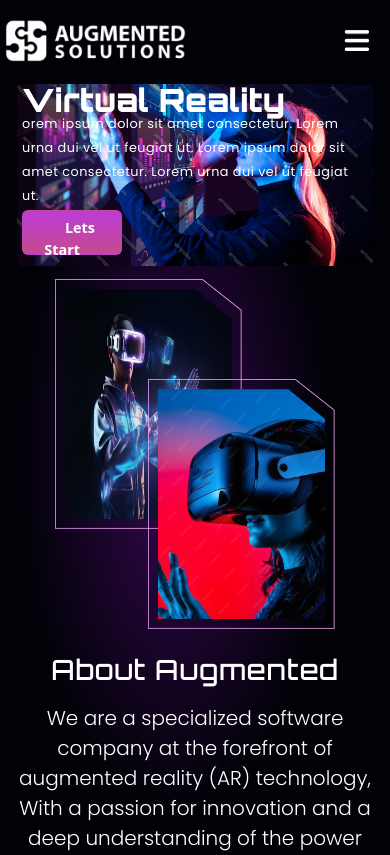
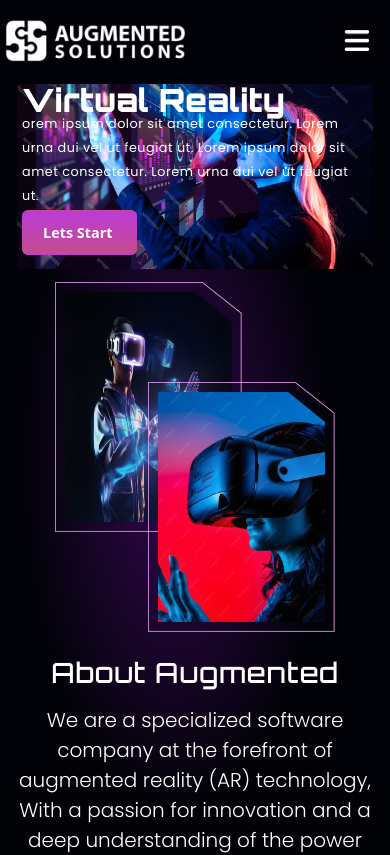
Before and after one commit to augmentedsolutions/augmentedsolWeb, a React (Vite) app: page / in a window 390 px wide. Shown: the top 855 px of the page. Built offline with nearby package versions, Linux system fonts and the light colour scheme.

Commit message:
Web Project

```diff
--- a/src/common/Button/Button.jsx
+++ b/src/common/Button/Button.jsx
@@ -30,7 +30,7 @@ const Button = ({
         to={"/contact"}
         style={{ textDecoration: "none",fontWeight:"bold", color: "white",fontSize:{FontSize} }}
         // Close the menu
-        className='px-3 py-2'
+        className='px-2 py-1'
 
       >
         {name} <img src={icon} />
--- a/src/components/HomeComponent/ClientHome/ClientCardThree.jsx
+++ b/src/components/HomeComponent/ClientHome/ClientCardThree.jsx
@@ -29,8 +29,8 @@ const ClientCardThree = () => {
               <div className="col-12 mt-3">
                 <div className="row">
                   <div className="col-12">
-                    <div className="row ">
-                      <div className="col-7">
+                    <div className="row m-0 p-0">
+                      <div className="m-0 p-0 col-7 col-sm-7">
 
                         <input
                     type="text"
--- a/src/components/HomeComponent/HeroSection/HeroSection.css
+++ b/src/components/HomeComponent/HeroSection/HeroSection.css
@@ -40,9 +40,9 @@
     top:10%;
   }
   @media (min-width: 299px) and (max-width: 450px) {
-    .Btn-Hero-Section{
+    /* .Btn-Hero-Section{
        height: 5vh !important;
-    }
+    } */
 
     .HeroSectionText{
       position: absolute;
--- a/src/components/HomeComponent/HeroSection/HeroSection.jsx
+++ b/src/components/HomeComponent/HeroSection/HeroSection.jsx
@@ -18,8 +18,8 @@ const HeroSection = () => {
             alignItems:"center"
           }}
         >
-          <img src={BannerImage} class="img-fluid image1" width="100%" style={{minHeight:'170px'}} alt="..."></img>
-          <img src={HoverImageHome} class="img-fluid image2" width="100%" style={{minHeight:'170px'}} alt="..."></img>
+          <img src={BannerImage} class="img-fluid image1" width="100%" style={{minHeight:'185px'}} alt="..."></img>
+          <img src={HoverImageHome} class="img-fluid image2" width="100%" style={{minHeight:'185px'}} alt="..."></img>
           <div className="mt-1 mt-sm-0 row PaddingAllContainer HeroSectionText" style={{  }}>
             <div className="col-12 col-lg-10 " style={{display:'flex',justifyContent:'start',flexDirection:'column'}}>
               <span className="text3 heading_primary_1 mb-1 mb-sm-3 mb-xl-5 " style={{}}>
@@ -34,7 +34,7 @@ const HeroSection = () => {
                 </div>
               </div>
               <div className="row p-0 m-0 Btn  " style={{display:'flex',justifyContent:'start',alignItems:'start'}}>
-             <div style={{minWidth:'100px'}} className="Btn-Hero-Section col-3 col-sm-3 col-md-3 col-lg-3 col-xl-3 col-xxl-2 p-0 m-0"   >
+             <div  className="Btn-Hero-Section col-auto p-0 m-0"   >
 
               <Button name='Lets Start' FontSize='1px'  justify='start'/>
              </div>
--- a/src/components/ServiceComponents/HeroSectionService.jsx
+++ b/src/components/ServiceComponents/HeroSectionService.jsx
@@ -14,7 +14,7 @@ const HeroSectionService = ({ img, text1, text2 }) => {
           justifyContent: "center"
         }}
       >
-        <img className="ServiceHeroBanner" src={img} width="100%" style={{minHeight:'150px'}}/>
+        <img className="ServiceHeroBanner" src={img} width="100%" style={{minHeight:'185px'}}/>
         <div
           className="row"
           style={{
```
